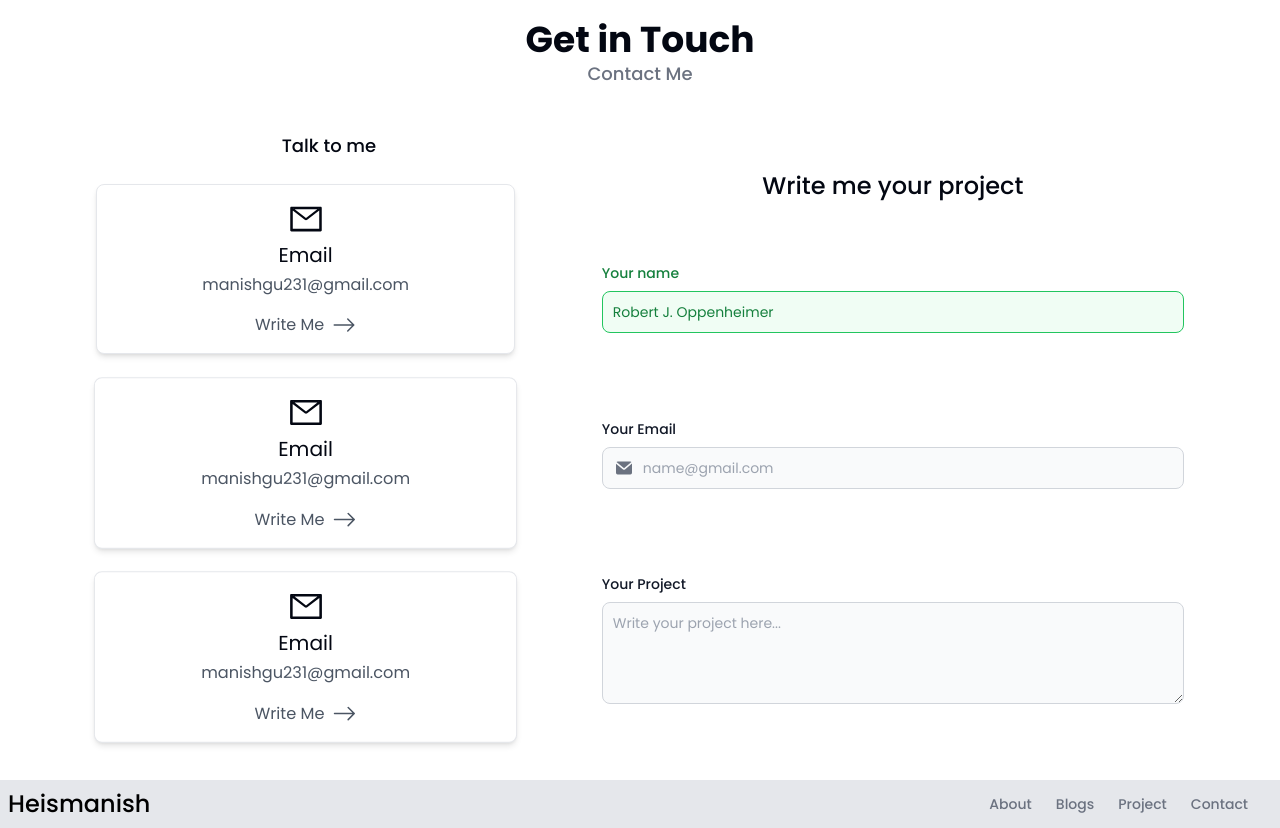
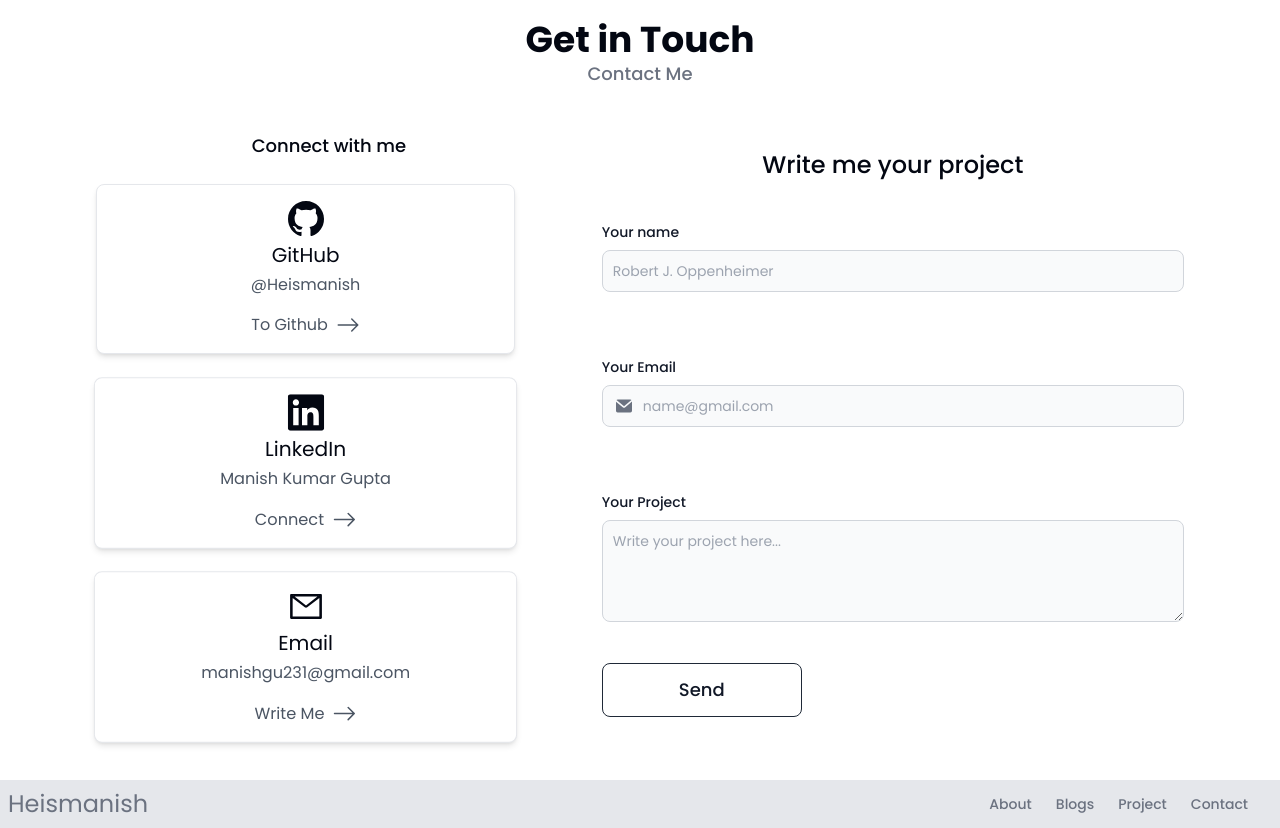
Before and after one commit to Heismanish/portfolio, a React (Vite) app: page / in a window 1280 px wide. Shown: the part 3220-4048 px from the top of the page. Built offline with nearby package versions, Linux system fonts and the light colour scheme; no server answers.

Commit message:
Completed

```diff
--- a/src/Components/ContactForm.jsx
+++ b/src/Components/ContactForm.jsx
@@ -1,33 +1,87 @@
-import React from "react";
+import React, { useRef } from "react";
+import * as yup from "yup";
+import { useForm } from "react-hook-form";
+import { yupResolver } from "@hookform/resolvers/yup";
+import emailjs from "@emailjs/browser";
+
+const schema = yup.object().shape({
+	name: yup.string().required("Please enter a valid name"),
+	email: yup.string().email().required("Please enter a valid email."),
+	message: yup.string().required("This field cannot be empty"),
+});
 
 function ContactForm() {
+	const form = useRef();
+
+	const sendEmail = (e) => {
+		e.preventDefault();
+		// console.log(e);
+		emailjs
+			.sendForm(
+				"service_mvewp0g",
+				"template_pmhqi7s",
+				form.current,
+				"Gw3li_PZC-Hu5Vqp6"
+			)
+			.then(
+				(result) => {
+					console.log(result.text);
+				},
+				(error) => {
+					console.log(error.text);
+				}
+			);
+	};
+	const {
+		register,
+		handleSubmit,
+		formState: { errors },
+	} = useForm({ resolver: yupResolver(schema) });
 	return (
-		<div className="flex flex-col justify-evenly h-full gap-6 w-[80%] md:w-full max-w-2xl ">
+		<form
+			onSubmit={handleSubmit((d) => sendEmail(d))}
+			ref={form}
+			className="flex flex-col justify-evenly h-full gap-6 w-[80%] md:w-full max-w-2xl "
+		>
 			<h1 className="text-center text-2xl font-medium text-gray-950 dark:text-gray-300">
 				Write me your project{" "}
 			</h1>
 			<div className="mb-6">
 				<label
 					for="success"
-					className="block mb-2 text-sm font-medium text-green-700 dark:text-green-500"
+					className="block mb-2 text-sm font-medium text-gray-900 dark:text-gray-500"
 				>
 					Your name
 				</label>
+				{/* <input
+					type="text"
+					id="success"
+					className="bg-green-50 border text-gray-800 text-sm rounded-lg  block w-full p-2.5 dark:bg-gray-700 "
+					placeholder="Robert J. Oppenheimer"
+					{...register("name")}
+				/> */}
 				<input
 					type="text"
 					id="success"
-					className="bg-green-50 border border-green-500 text-green-900 dark:text-green-400 placeholder-green-700 dark:placeholder-green-500 text-sm rounded-lg focus:ring-green-500 focus:border-green-500 block w-full p-2.5 dark:bg-gray-700 dark:border-green-500"
+					class="bg-gray-50 border border-gray-300 text-gray-900 text-sm rounded-lg focus:ring-blue-500 focus:border-blue-500 block w-full p-2.5 dark:bg-gray-700 dark:border-gray-600 dark:placeholder-gray-400 dark:text-white dark:focus:ring-blue-500 dark:focus:border-blue-500"
 					placeholder="Robert J. Oppenheimer"
-				/>
+					{...register("name")}
+					required
+				></input>
+				{
+					<p className={errors?.name ? "inline-block text-red-600" : "hidden"}>
+						{errors.name?.message}
+					</p>
+				}
 			</div>
 			<div>
 				<label
 					for="input-group-1"
-					class="block mb-2 text-sm font-medium text-gray-900 dark:text-white"
+					className="block mb-2 text-sm font-medium text-gray-900 dark:text-white"
 				>
 					Your Email
 				</label>
-				<div className="relative mb-6">
+				<div className="relative mb-6 ">
 					<div className="absolute inset-y-0 left-0 flex items-center pl-3.5 pointer-events-none">
 						<svg
 							className="w-4 h-4 text-gray-500 dark:text-gray-400"
@@ -41,28 +95,45 @@ function ContactForm() {
 						</svg>
 					</div>
 					<input
-						type="text"
+						type="email"
 						id="input-group-1"
 						className="bg-gray-50 border border-gray-300 text-gray-900 text-sm rounded-lg focus:ring-blue-500 focus:border-blue-500 block w-full pl-10 p-2.5  dark:bg-gray-700 dark:border-gray-600 dark:placeholder-gray-400 dark:text-white dark:focus:ring-blue-500 dark:focus:border-blue-500"
 						placeholder="name@gmail.com"
+						required
+						{...register("email")}
 					/>
+					<p
+						className={
+							errors?.email ? "inline-block text-red-600 absolute " : "hidden"
+						}
+					>
+						{errors.email?.message}
+					</p>
 				</div>
 			</div>
 			<div>
 				<label
 					for="message"
-					class="block mb-2 text-sm font-medium text-gray-900 dark:text-white"
+					className="block mb-2 text-sm font-medium text-gray-900 dark:text-white"
 				>
 					Your Project
 				</label>
 				<textarea
 					id="message"
 					rows="4"
-					class="block p-2.5 w-full text-sm text-gray-900 bg-gray-50 rounded-lg border border-gray-300 focus:ring-blue-500 focus:border-blue-500 dark:bg-gray-700 dark:border-gray-600 dark:placeholder-gray-400 dark:text-white dark:focus:ring-blue-500 dark:focus:border-blue-500"
+					required
+					className="block p-2.5 w-full text-sm text-gray-900 bg-gray-50 rounded-lg border border-gray-300 focus:ring-blue-500 focus:border-blue-500 dark:bg-gray-700 dark:border-gray-600 dark:placeholder-gray-400 dark:text-white dark:focus:ring-blue-500 dark:focus:border-blue-500"
 					placeholder="Write your project here..."
+					{...register("message")}
 				></textarea>
 			</div>
-		</div>
+			<button
+				type="submit"
+				className="text-gray-900 max-w-[200px] transition ease-out duration-300 hover:text-white border border-gray-800 hover:bg-gray-900 focus:ring-4 focus:outline-none focus:ring-gray-300 font-medium rounded-lg py-3 px-4 mr-2 mb-2 text-lg  dark:border-gray-600 dark:text-gray-400 dark:hover:text-white dark:hover:bg-gray-600 dark:focus:ring-gray-800"
+			>
+				Send
+			</button>
+		</form>
 	);
 }
 
--- a/src/Components/Footer.jsx
+++ b/src/Components/Footer.jsx
@@ -3,7 +3,7 @@ import { Link } from "react-scroll";
 
 function Footer() {
 	return (
-		<footer class="bg-gray-200  lg:m-0 dark:bg-gray-800">
+		<footer class="bg-gray-200 mt-6 lg:mt-0 lg:m-0 dark:bg-gray-800">
 			<div class="w-[95%] md:w-full	 mx-auto max-w-screen-xl p-2 sm:flex sm:items-center sm:justify-between">
 				<Link
 					className="flex items-center cursor-pointer"
@@ -14,7 +14,7 @@ function Footer() {
 					offset={-70}
 					duration={500}
 				>
-					<span className="self-center text-2xl font-medium whitespace-nowrap dark:text-white">
+					<span className="self-center text-2xl font-normal whitespace-nowrap text-gray-500">
 						Heismanish
 					</span>{" "}
 				</Link>
--- a/src/Components/HeroButton.jsx
+++ b/src/Components/HeroButton.jsx
@@ -11,7 +11,7 @@ function HeroButton(props) {
 		// </button>
 		<button
 			type="button"
-			class="text-gray-900 transition ease-out duration-300 hover:text-white border border-gray-800 hover:bg-gray-900 focus:ring-4 focus:outline-none focus:ring-gray-300 font-medium rounded-lg py-3 px-4 mr-2 mb-2 text-lg  dark:border-gray-600 dark:text-gray-400 dark:hover:text-white dark:hover:bg-gray-600 dark:focus:ring-gray-800"
+			className="text-gray-900 transition ease-out duration-300 hover:text-white border border-gray-800 hover:bg-gray-900 focus:ring-4 focus:outline-none focus:ring-gray-300 font-medium rounded-lg py-3 px-4 mr-2 mb-2 text-lg  dark:border-gray-600 dark:text-gray-400 dark:hover:text-white dark:hover:bg-gray-600 dark:focus:ring-gray-800"
 		>
 			{props.children}
 		</button>
--- a/src/Components/HeroButton2.jsx
+++ b/src/Components/HeroButton2.jsx
@@ -4,7 +4,7 @@ function Button2(props) {
 	return (
 		<button
 			type="button"
-			class="py-3.5 px-5 mr-2 mb-2 text-lg font-medium transition-all duration-500 text-white bg-gray-800 hover:bg-gray-900 focus:ring-4 focus:ring-gray-300  rounded-lg  dark:focus:ring-gray-800 dark:bg-gray-800 dark:text-gray-300 dark:border-gray-600 dark:hover:text-white dark:hover:bg-gray-700  "
+			className="py-3.5 px-5 mr-2 mb-2 text-lg font-medium transition-all duration-500 text-white bg-gray-800 hover:bg-gray-900 focus:ring-4 focus:ring-gray-300  rounded-lg  dark:focus:ring-gray-800 dark:bg-gray-800 dark:text-gray-300 dark:border-gray-600 dark:hover:text-white dark:hover:bg-gray-700  "
 		>
 			{props.children}
 		</button>
--- a/src/Sections/Blogs.jsx
+++ b/src/Sections/Blogs.jsx
@@ -88,7 +88,7 @@ export default function Blogs() {
 						</div>
 					))
 				) : (
-					<p>Loading...</p>
+					<p className="text-3xl text-gray-500 font-medium">Loading...</p>
 				)}
 			</div>
 		</div>
--- a/src/Sections/Contact.jsx
+++ b/src/Sections/Contact.jsx
@@ -1,13 +1,15 @@
 import React from "react";
 import { AiOutlineMail } from "react-icons/ai";
 import { BsArrowRight } from "react-icons/bs";
+import { SiLinkedin } from "react-icons/si";
+import { BsGithub } from "react-icons/bs";
 import ContactForm from "../Components/ContactForm";
 
 export default function Contact() {
 	return (
 		<div
 			id="contact"
-			className="flex items-center flex-col pt-10 lg:h-screen h-auto w-[100%] md:w-[85%] mx-auto dark:bg-gray-900 "
+			className="flex items-center flex-col pt-10 md:h-screen h-auto w-[100%] md:w-[85%] mx-auto dark:bg-gray-900 "
 		>
 			{/* Headings */}
 			<div className="md:mb-6">
@@ -16,45 +18,48 @@ export default function Contact() {
 				</h1>
 				<h3 className="text-lg  text-center font-medium text-gray-500 dark:text-gray-400 mb-5 ">
 					Contact Me
-				</h3>{" "}
+				</h3>
 			</div>
 			<div className="flex items-center justify-around gap-10 md:flex-row flex-col w-[100%] ">
 				{/* Contact Cards  */}
 				<div className="max-w-[500px] w-[80%] mx-auto">
 					<h2 className="text-center mb-6 text-lg font-medium text-gray-950 dark:text-gray-300">
-						Talk to me
+						Connect with me
 					</h2>
+
 					<section className="flex flex-col justify-center gap-6 w-full md:w-[90%]">
 						<a
-							href="mailto:manishgu231@gmail.com"
+							target="blank"
+							href="https://github.com/Heismanish"
 							className=" text-center py-4 px-6 lg:min-w-[360px] flex flex-col items-center gap-1  dark:hover:text-gray:200 transition   delay-75 bg-white border border-gray-200 rounded-lg shadow-md dark:bg-gray-800 dark:border-gray-700 hover:border-gray-900 dark:hover:border-white  ease-linear 	 "
 						>
-							<AiOutlineMail className="text-4xl text-gray-950 dark:text-gray-500  "></AiOutlineMail>
+							<BsGithub className="text-4xl text-gray-950 dark:text-gray-500  "></BsGithub>
 							<p className="text-xl text-gray-950 dark:text-gray-500  ">
-								Email
+								GitHub{" "}
 							</p>
 							<p className="text-gray-600 dark:text-gray-400 mb-3 ">
-								manishgu231@gmail.com
+								@Heismanish{" "}
 							</p>
 							<p className="text-gray-600 dark:text-white  hover:text-black dark:hover:text-gray-200 flex gap-2 ">
-								Write Me
+								To Github
 								<BsArrowRight className="text-2xl inline-block "></BsArrowRight>
 							</p>
 						</a>
 
 						<a
-							href="mailto:manishgu231@gmail.com"
+							target="blank"
+							href="https://www.linkedin.com/in/manish-kumar-gupta-47878320b/"
 							className=" text-center py-4 px-6 lg:min-w-[360px] flex flex-col items-center  gap-1  darkh:hover:text-gray:200 transition delay-75  bg-white border border-gray-200 rounded-lg shadow-md dark:bg-gray-800 dark:border-gray-700 hover:border-gray-900 dark:hover:border-white  ease-linear scale-[101%]  "
 						>
-							<AiOutlineMail className="text-4xl text-gray-950 dark:text-gray-500  "></AiOutlineMail>
+							<SiLinkedin className="text-4xl text-gray-950 dark:text-gray-500  "></SiLinkedin>
 							<p className="text-xl text-gray-950 dark:text-gray-500  ">
-								Email
+								LinkedIn
 							</p>
 							<p className="text-gray-600 dark:text-gray-400 mb-3 ">
-								manishgu231@gmail.com
+								Manish Kumar Gupta
 							</p>
 							<p className="text-gray-600 dark:text-white  hover:text-black dark:hover:text-gray-200 flex gap-2 ">
-								Write Me
+								Connect
 								<BsArrowRight className="text-2xl inline-block "></BsArrowRight>
 							</p>
 						</a>
```
Also changed, not shown: package.json (+6 -1 lines), src/Components/Navbar.jsx (+5 -5 lines), 1 other file (tests, documents, lock files or other folders).
